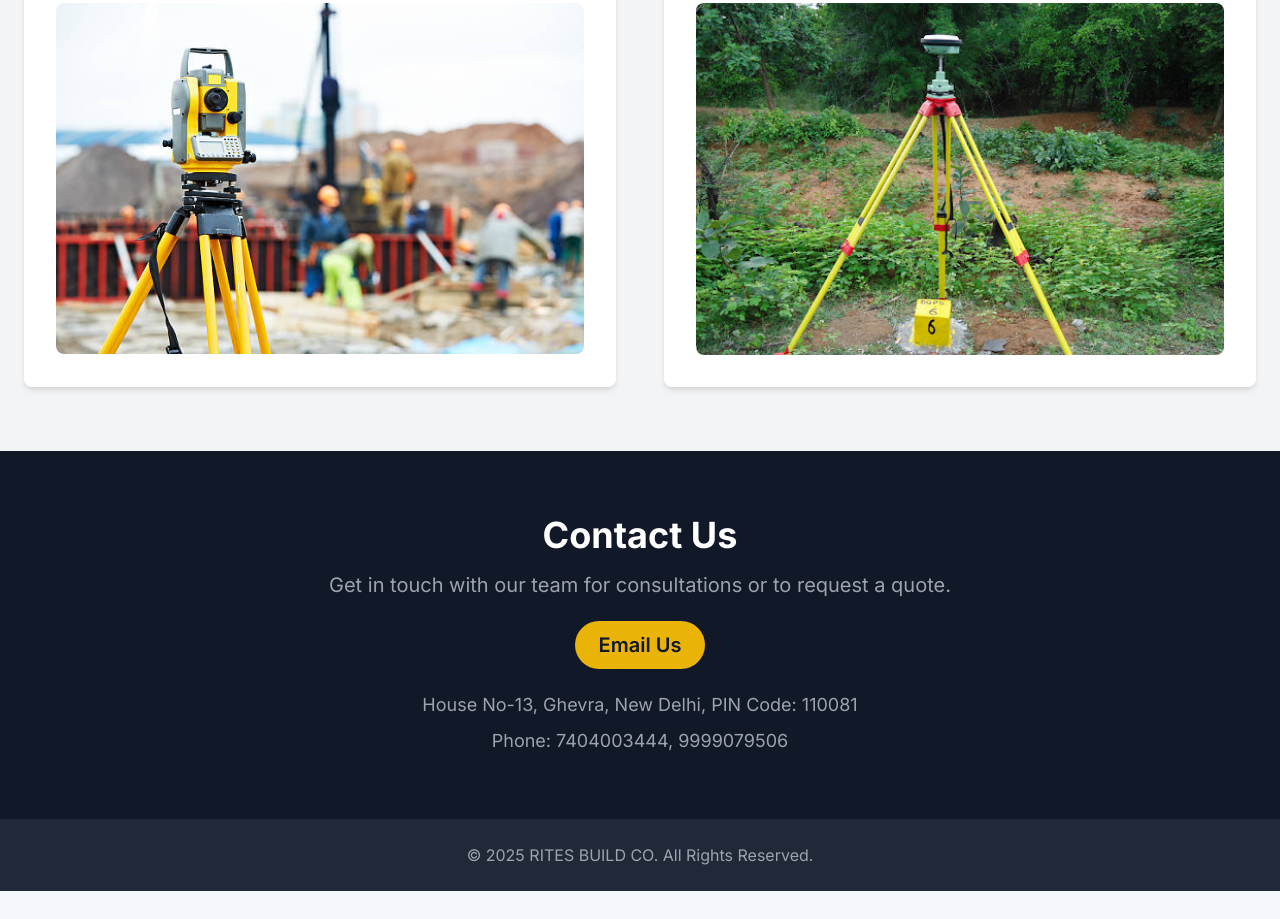
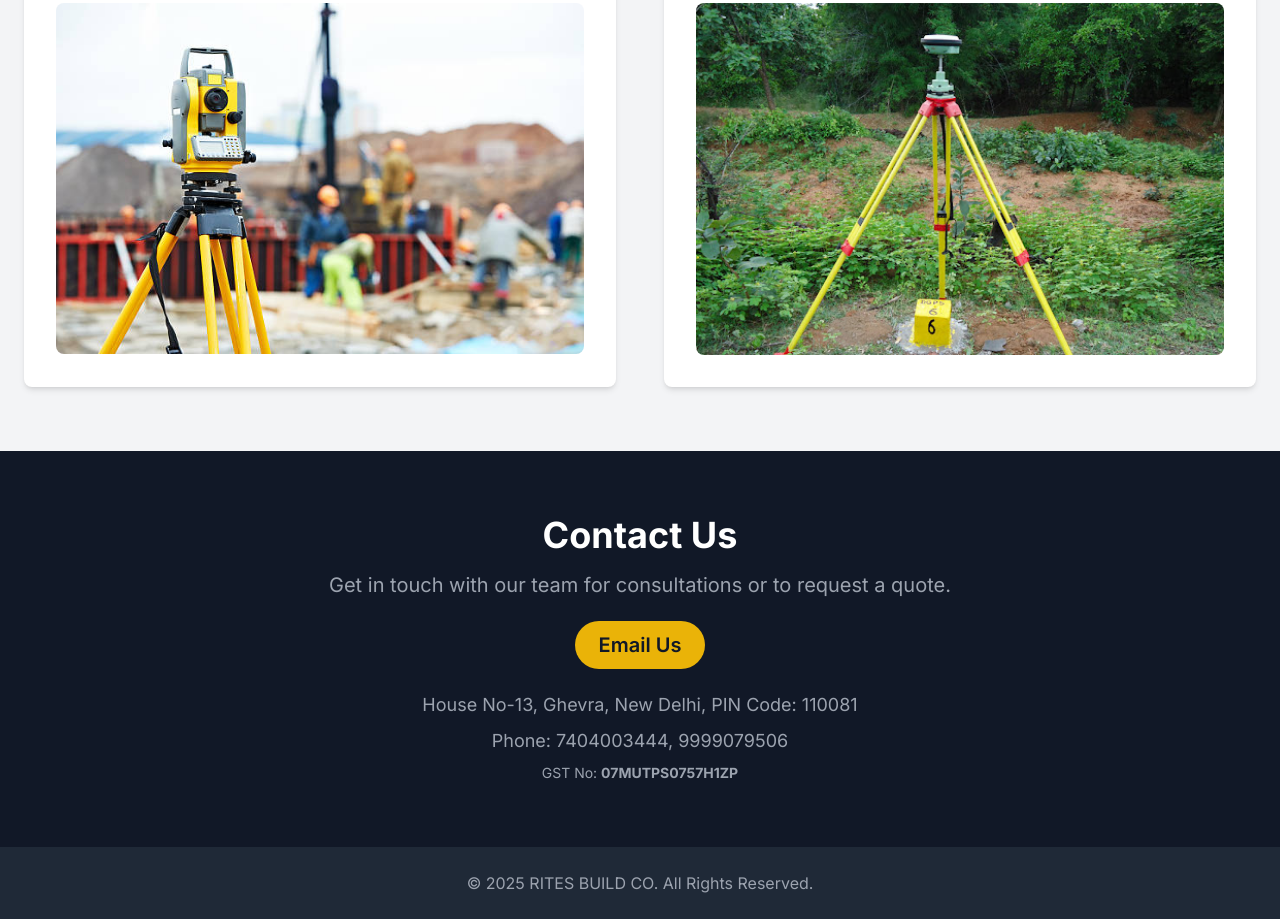
Before and after one commit to DakshProperty/Rites-Build-Co, a plain HTML site: page index.html in a window 1280 px wide. Shown: the part 1333-2252 px from the top of the page. Before the commit the page ends 2224 px from the top, so only its background shows below. Drawn offline with nearby package versions, Linux system fonts and the light colour scheme.

Commit message:
Add files via upload

```diff
--- a/index.html
+++ b/index.html
@@ -105,6 +105,7 @@
         <div class="container mx-auto text-center mt-8">
             <p class="text-lg text-gray-400">House No-13, Ghevra, New Delhi, PIN Code: 110081</p>
             <p class="text-lg text-gray-400 mt-2">Phone: 7404003444, 9999079506</p>
+			<p class="text-sm text-gray-400 mt-2">GST No: <strong>07MUTPS0757H1ZP</strong></p> <!-- Replace ABCD1234XYZ with your actual GST number -->
         </div>
     </section>
 
```
